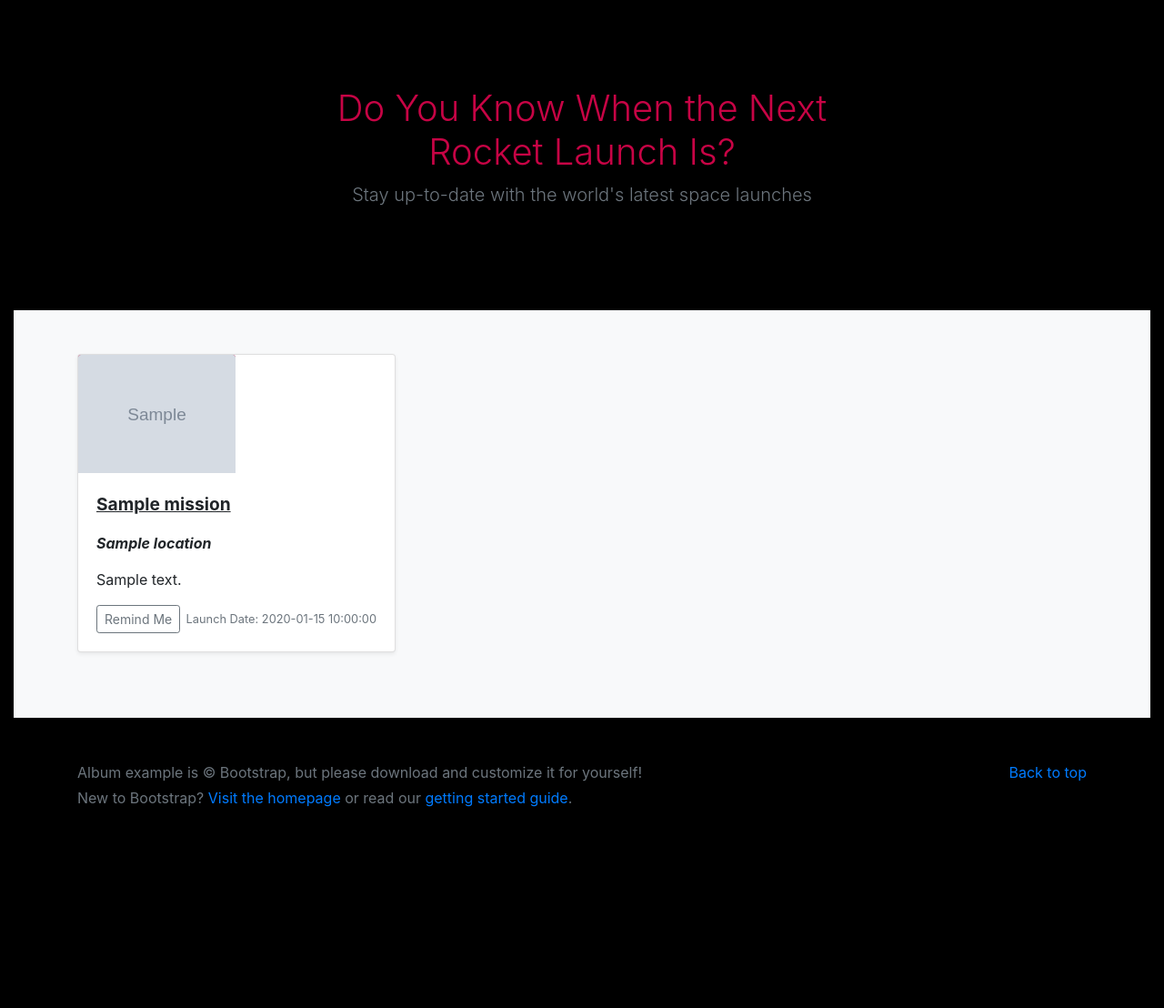
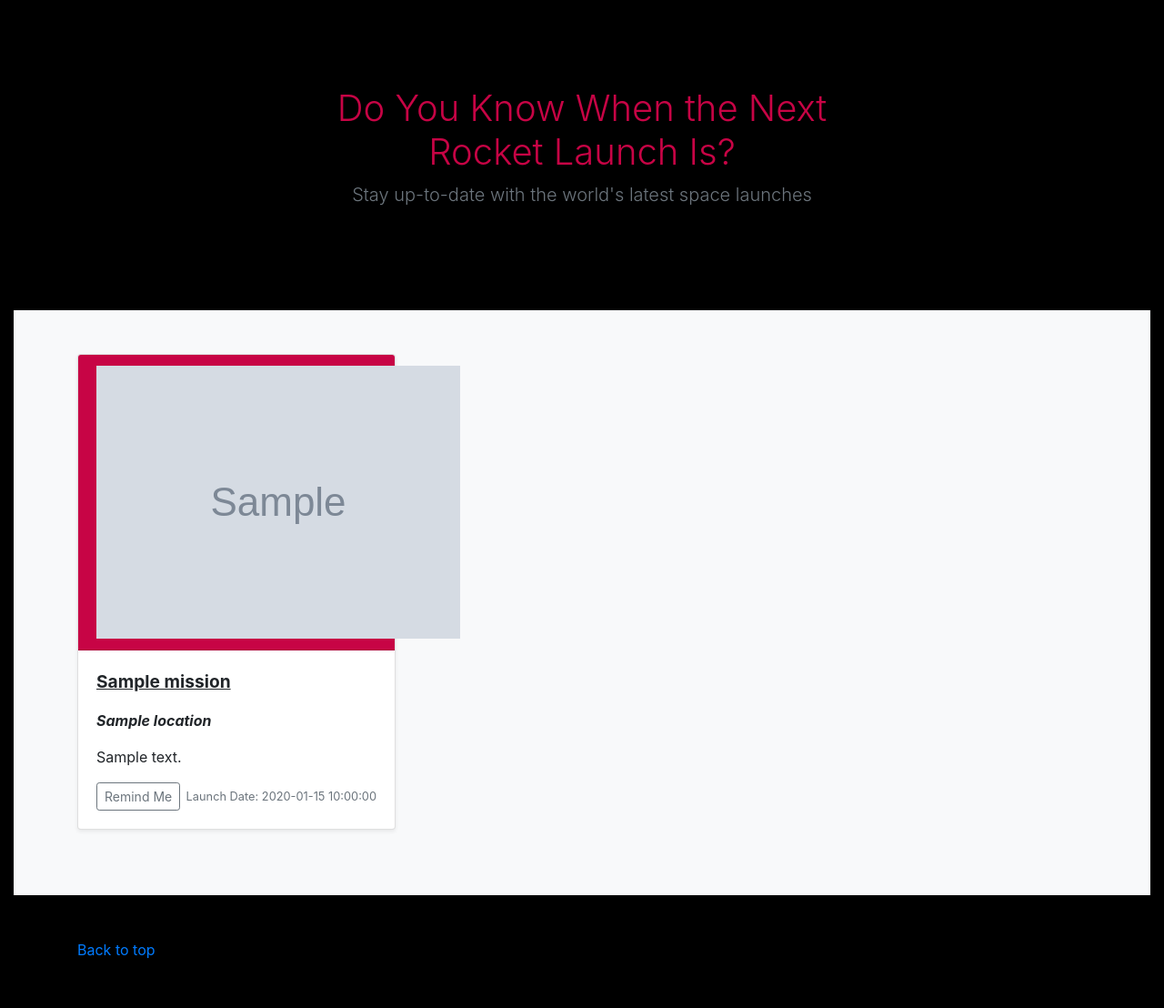
Before and after one commit to KyleWorley/ThropThropGrummie, a Flask app: template templates/home.html in a window 1280 px wide. Shown: the part 57-1165 px from the top of the page at 91% size. Before the commit the page ends 944 px from the top, so only its background shows below. Run offline with Flask 2, Linux system fonts and the light colour scheme; the template is opened without the code that fills it: most values are stand-ins (such as "Sample title", 1, 10 or a date in 2020); grey boxes marked "Sample" are stand-in pictures; parts of the project's set-up code (start-up, migrations or seed data) failed here and were passed over; some libraries are stand-ins or nearby versions.

Commit message:
final touch ups

```diff
--- a/static/album.css
+++ b/static/album.css
@@ -43,9 +43,3 @@ footer p {
 .container-fluid {
     background-color: #000000;
 }
-
-.card-img-top {
-    height: 130px;
-    width: auto;
-    background-color:#C70445;
-}
--- a/static/launch.css
+++ b/static/launch.css
@@ -4,6 +4,6 @@
 
 .card-img-top {
     width: 100%;
-    height: 15vw;
+    height: auto;
     object-fit: cover;
 }
--- a/templates/home.html
+++ b/templates/home.html
@@ -34,7 +34,9 @@
             <div class="col-md-4">
               <div class="card mb-4 shadow-sm">
                 <a href="/launch/{{launch.mission}}">
-                  <img class="card-img-top" align="middle" src={{launch.image}}>
+                    <div class="card-header" style="background-color:#C70445">
+                        <img class="img-responsive" src={{launch.image}}>
+                    </div>
                 </a>
                 <div class="card-body">
 				    <!--<a href="/launch/{{launch.mission}}">  -->
@@ -61,17 +63,10 @@
 
     <footer class="text-muted">
       <div class="container">
-        <p class="float-right">
+        <p class="float-center">
           <a href="#">Back to top</a>
-        </p>
-        <p>Album example is &copy; Bootstrap, but please download and customize it for yourself!</p>
-        <p>New to Bootstrap? <a href="../../">Visit the homepage</a> or read our <a href="../../getting-started/">getting started guide</a>.</p>
       </div>
     </footer>
-
-    <!-- Bootstrap core JavaScript
-    ================================================== -->
-    <!-- Placed at the end of the document so the pages load faster -->
   </body>
 </html>
 {% endblock %}
--- a/templates/launch.html
+++ b/templates/launch.html
@@ -21,7 +21,7 @@
 						<h4>Places to view the launch</h4>
 					</a>
                     <p class="card-text">{{launch.description}}</p>
-						<h6>Link</h6>
+						<h6>Articles</h6>
 						<p>{{launch.article}}</p>
 					<img src="{{launch.image}}" alt="" />
 											<br>
```
